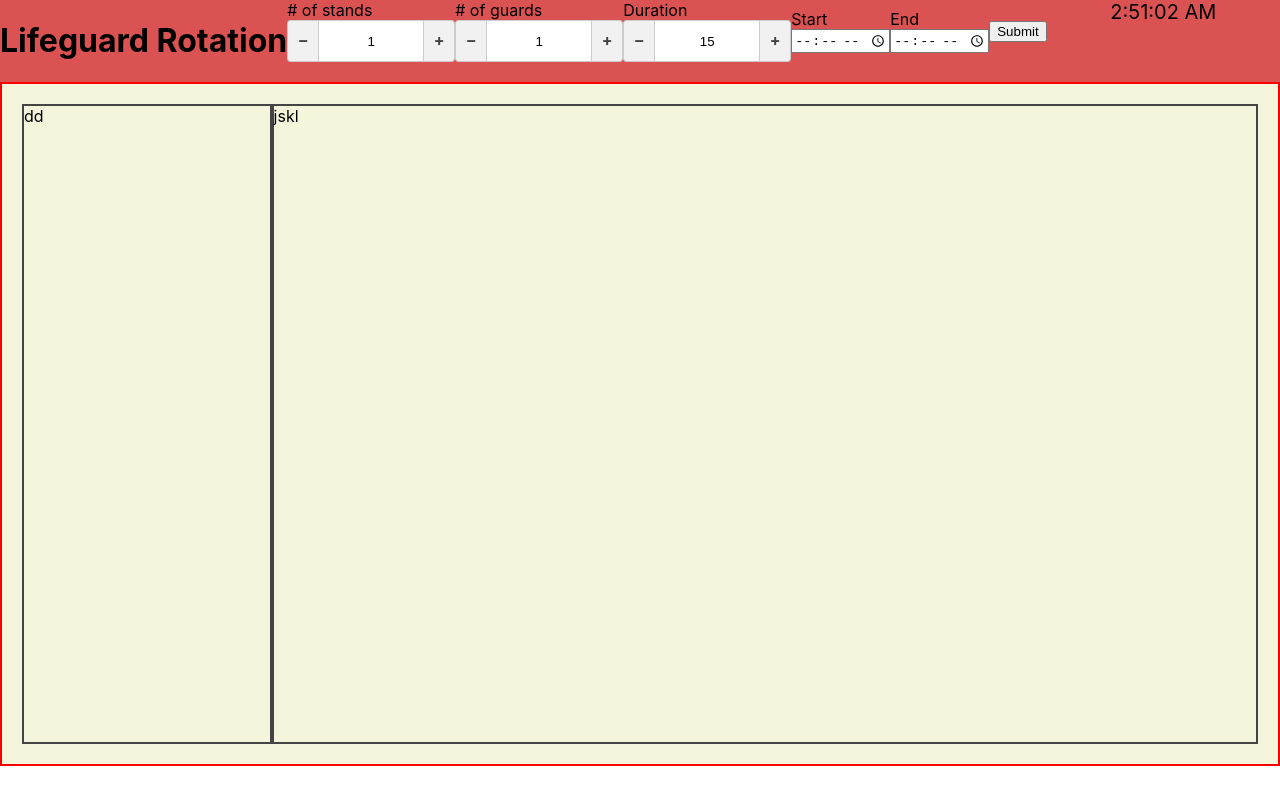
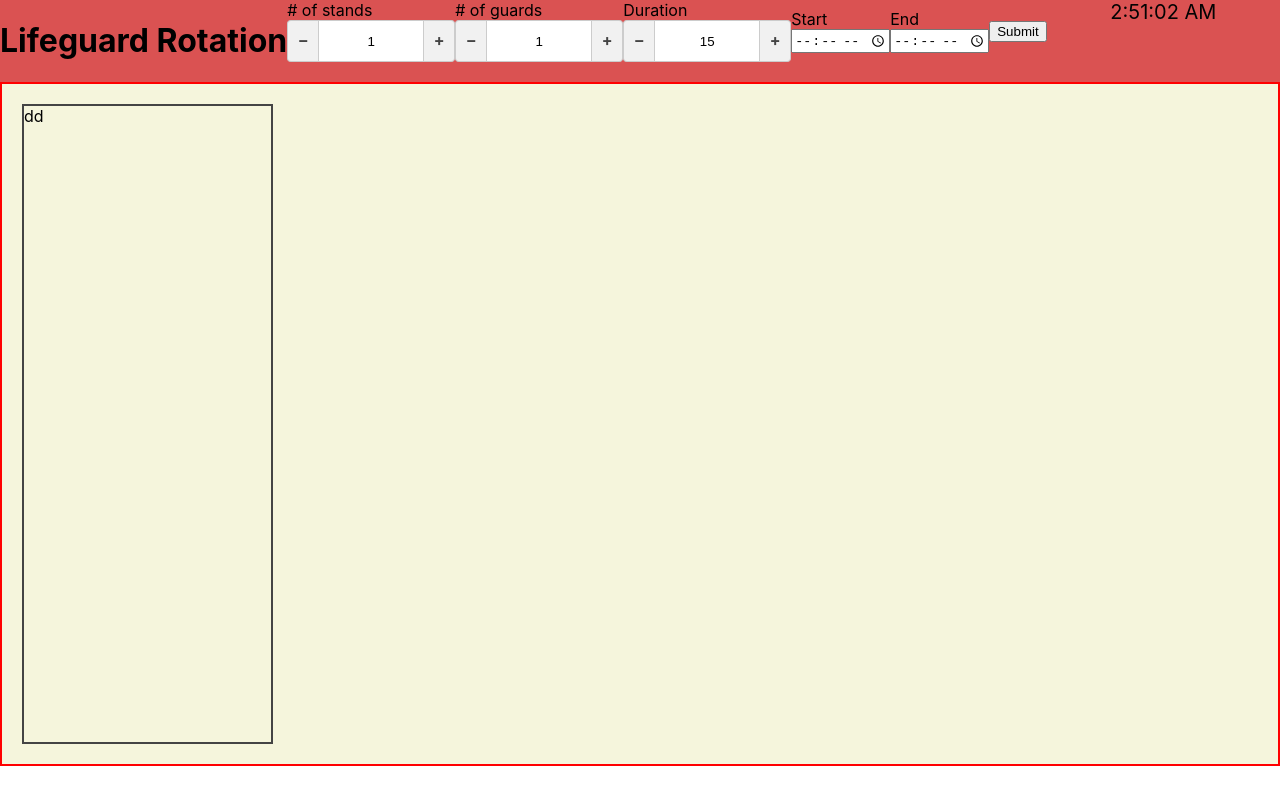
Before and after one commit to elin1923/My-Lifeguard-Rotation, a React (Create React App) app: page / in a window 1280 px wide. Built offline with nearby package versions, Linux system fonts and the light colour scheme.

Commit message:
making time stamps

```diff
--- a/src/Components/Whiteboard.jsx
+++ b/src/Components/Whiteboard.jsx
@@ -6,8 +6,10 @@ export default function Whiteboard() {
             <div className="name">
                 dd
             </div>
-            <div className="timeStamps">
-                jskl
+            <div className="whiteBoardTimeStamps">
+                <div className="timeStamp">
+
+                </div>
             </div>
         </div>
     )
```
